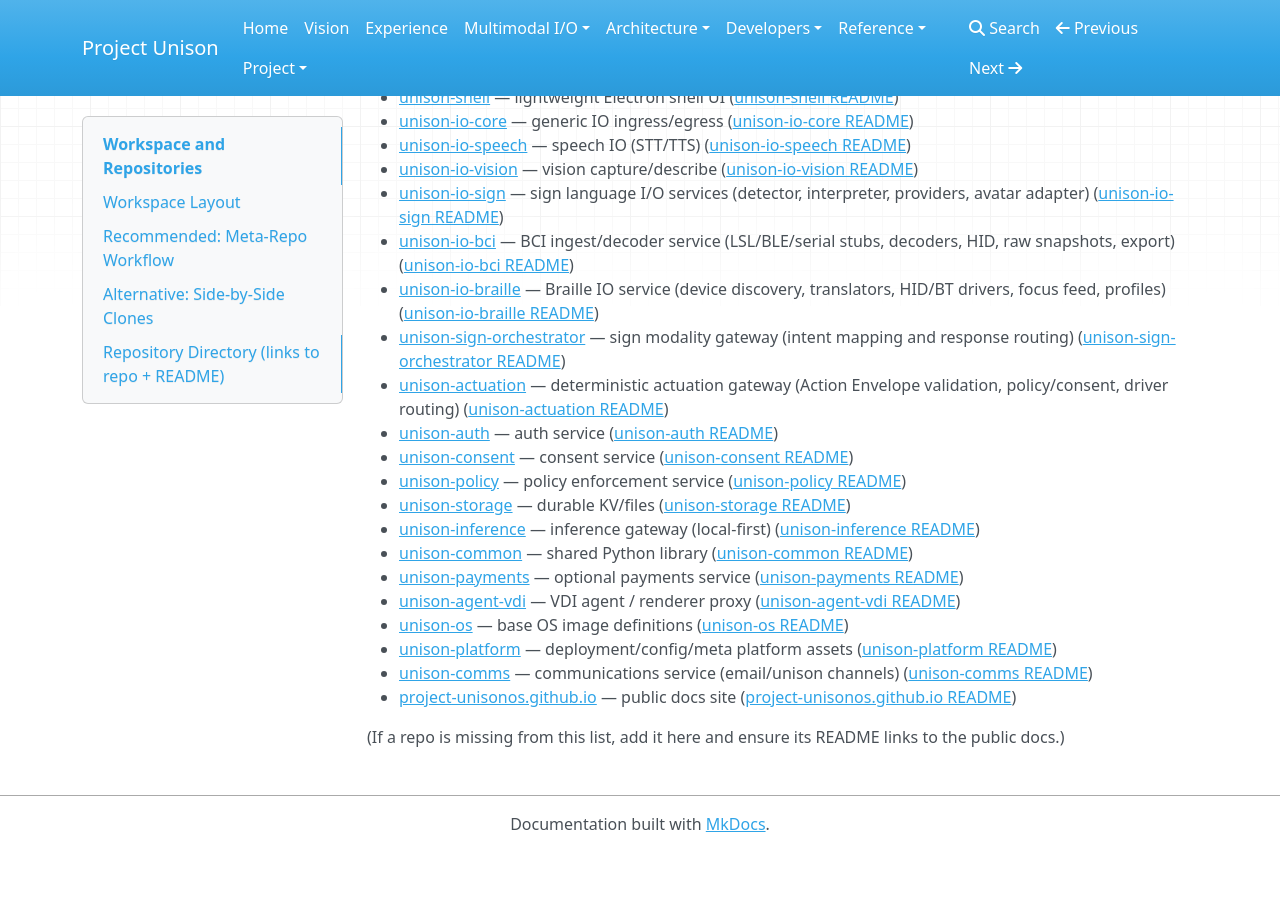
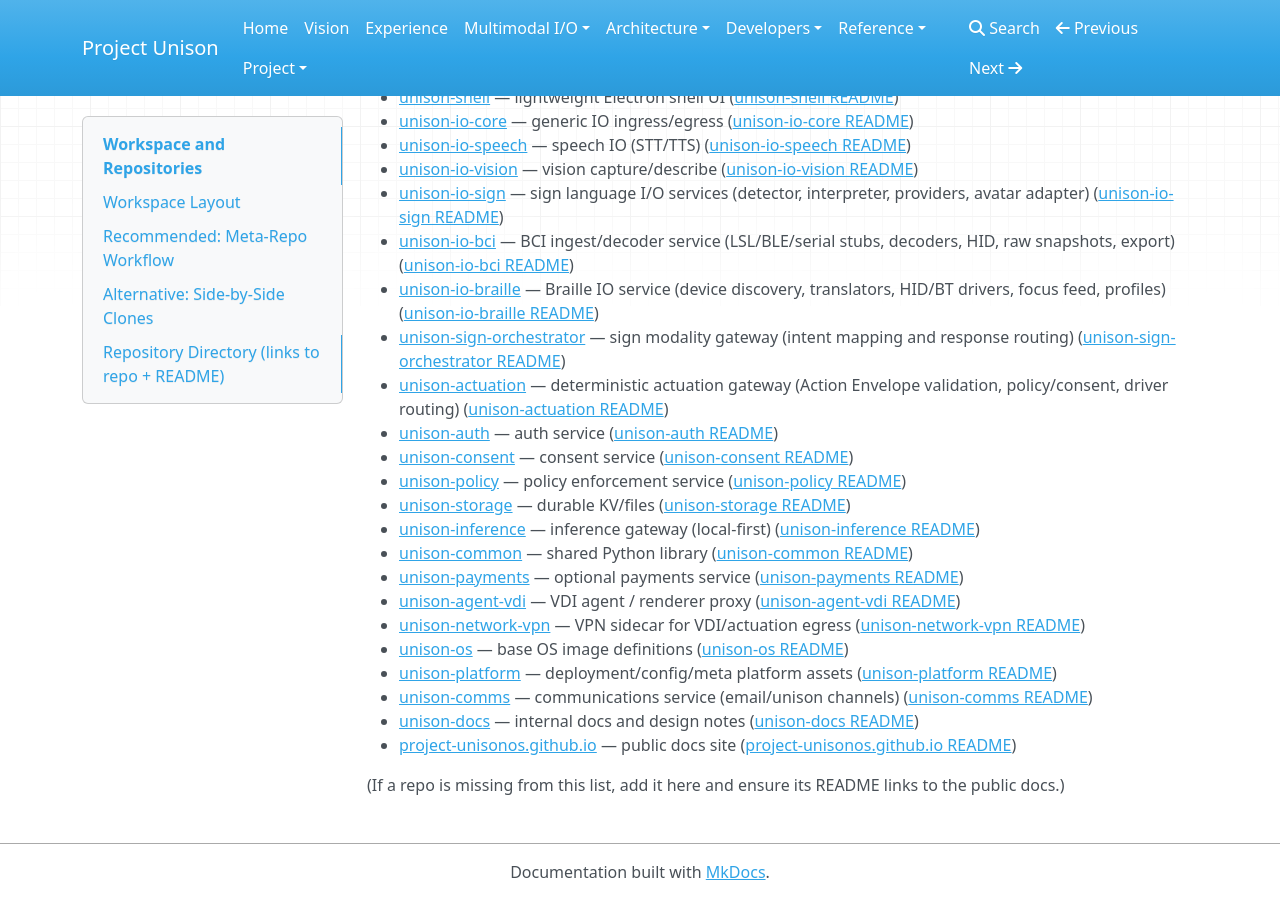
Before and after one commit to project-unisonOS/project-unisonos.github.io, an MkDocs documentation site: the page built from docs/developers/workspace-and-repos.md, in a window 1280 px wide and 900 px high, scrolled down 1323 px. Built offline with MkDocs 1.6.1, drawn with Linux system fonts in a browser that asks for light colours; nearby versions of some CDN libraries; before the commit the page ends 2175 px from its top, so only the background shows below that.

Commit message:
Add new repos to workspace list (vpn, docs)

```diff
--- a/docs/developers/workspace-and-repos.md
+++ b/docs/developers/workspace-and-repos.md
@@ -69,9 +69,11 @@ Use the approach that best fits your workflow; both are supported by the documen
 - [unison-common](https://github.com/project-unisonOS/unison-common) — shared Python library ([unison-common README](https://github.com/project-unisonOS/unison-common/blob/main/README.md))
 - [unison-payments](https://github.com/project-unisonOS/unison-payments) — optional payments service ([unison-payments README](https://github.com/project-unisonOS/unison-payments/blob/main/README.md))
 - [unison-agent-vdi](https://github.com/project-unisonOS/unison-agent-vdi) — VDI agent / renderer proxy ([unison-agent-vdi README](https://github.com/project-unisonOS/unison-agent-vdi/blob/main/README.md))
+- [unison-network-vpn](https://github.com/project-unisonOS/unison-network-vpn) — VPN sidecar for VDI/actuation egress ([unison-network-vpn README](https://github.com/project-unisonOS/unison-network-vpn/blob/main/README.md))
 - [unison-os](https://github.com/project-unisonOS/unison-os) — base OS image definitions ([unison-os README](https://github.com/project-unisonOS/unison-os/blob/main/README.md))
 - [unison-platform](https://github.com/project-unisonOS/unison-platform) — deployment/config/meta platform assets ([unison-platform README](https://github.com/project-unisonOS/unison-platform/blob/main/README.md))
 - [unison-comms](https://github.com/project-unisonOS/unison-comms) — communications service (email/unison channels) ([unison-comms README](https://github.com/project-unisonOS/unison-comms/blob/main/README.md))
+- [unison-docs](https://github.com/project-unisonOS/unison-docs) — internal docs and design notes ([unison-docs README](https://github.com/project-unisonOS/unison-docs/blob/main/README.md))
 - [project-unisonos.github.io](https://github.com/project-unisonOS/project-unisonos.github.io) — public docs site ([project-unisonos.github.io README](https://github.com/project-unisonOS/project-unisonos.github.io/blob/main/README.md))
 
 (If a repo is missing from this list, add it here and ensure its README links to the public docs.)
```
